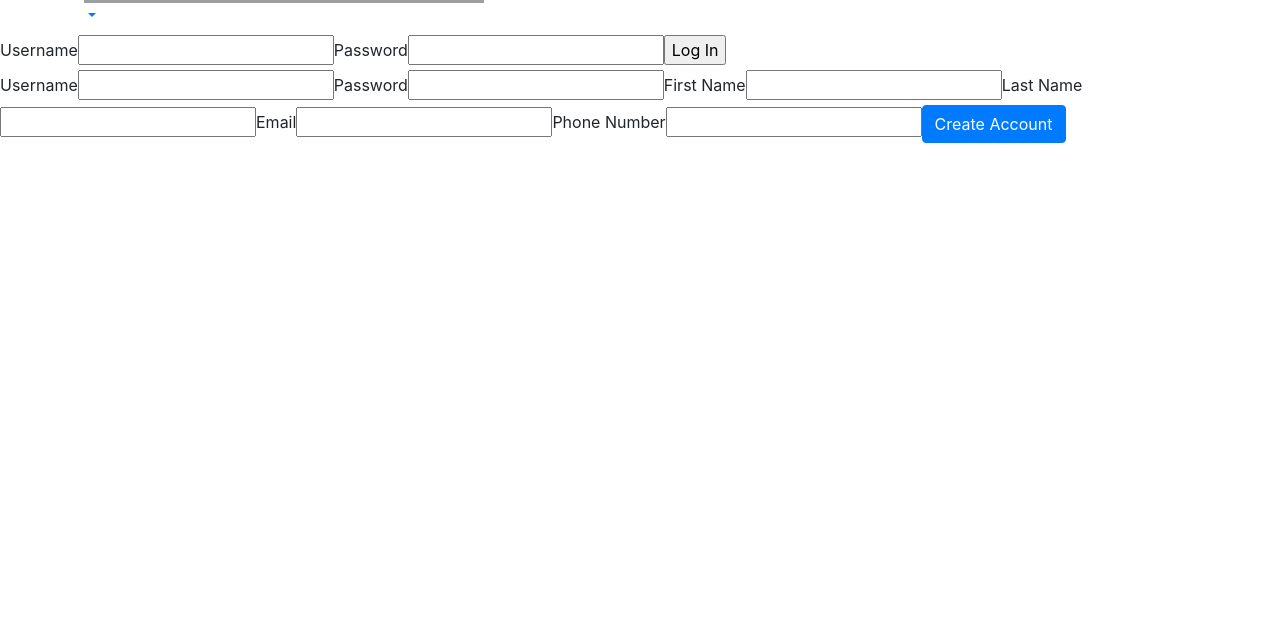
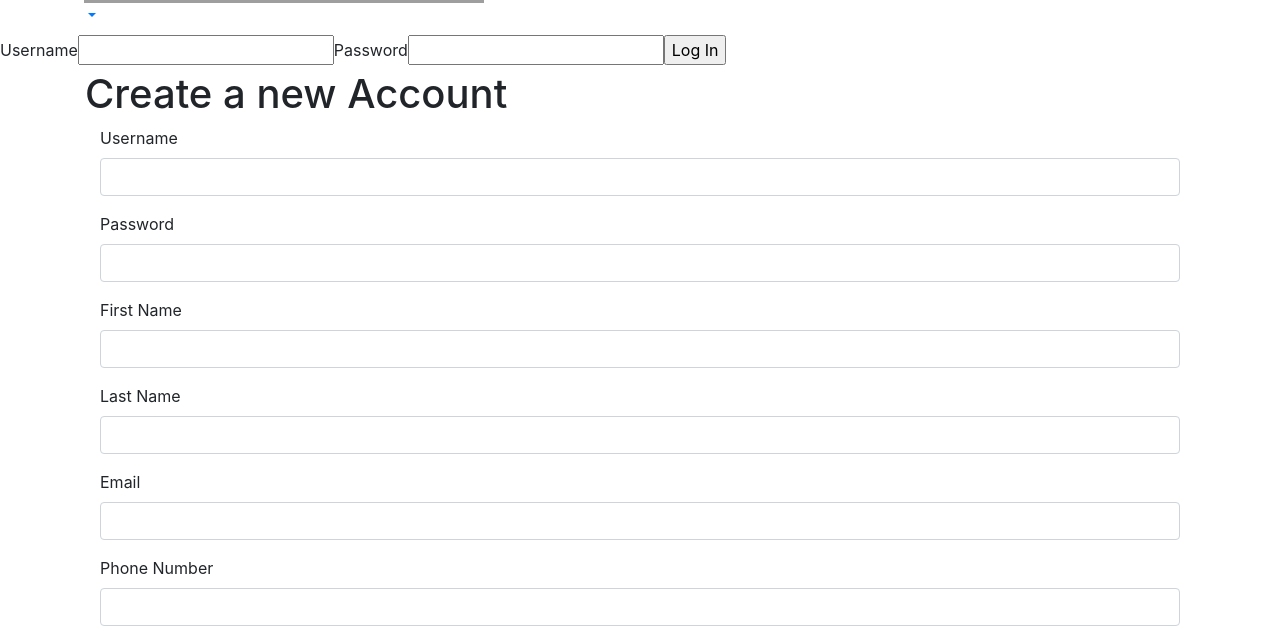
Before and after one commit to javatures/MaximusCarRental, a React (Create React App) app in the folder rental-react/: page / in a window 1280 px wide. Shown: the part 305-945 px from the top of the page. Before the commit the page ends 800 px from the top, so only its background shows below. Built offline with nearby package versions, Linux system fonts and the light colour scheme; grey boxes are pictures that could not be loaded.

Commit message:
Styled the create new renter page

```diff
--- a/rental-react/src/App.tsx
+++ b/rental-react/src/App.tsx
@@ -2,14 +2,14 @@ import React from 'react';
 import './App.css';
 import SigninForm from './components/SigninForm'
 import NavBar from './components/NavBar'
-import RenterForm from './components/RenterForm'
+import NewRenterContainer from './components/NewRenterContainer';
 
 function App() {
   return (
     <>
     <NavBar />
     <SigninForm />
-    <RenterForm />
+    <NewRenterContainer />
     </>
   );
 }
--- /dev/null
+++ b/rental-react/src/components/NewRenterContainer.tsx
@@ -0,0 +1,15 @@
+import React, { FC } from 'react';
+import Container from 'react-bootstrap/Container';
+import RenterForm from './RenterForm';
+
+const NewRenterContainer: FC<{}> = (): JSX.Element => {
+
+    return(
+        <Container>
+            <h1>Create a new Account</h1>
+            <RenterForm />
+        </Container>
+    )
+}
+
+export default NewRenterContainer;
--- a/rental-react/src/components/RenterForm.tsx
+++ b/rental-react/src/components/RenterForm.tsx
@@ -1,5 +1,7 @@
-import React, { FC, useState, useEffect} from 'react';
+import React, { FC } from 'react';
 import Button from 'react-bootstrap/Button';
+import Form from 'react-bootstrap/Form';
+import Row from 'react-bootstrap/Container';
 
 const RenterForm: FC<{}> = (): JSX.Element => {
     const [username, setUsername] = React.useState("");
@@ -12,7 +14,7 @@ const RenterForm: FC<{}> = (): JSX.Element => {
     const handleSubmit = (e: React.FormEvent) => {
         e.preventDefault();
 
-        let newRenter = {username: username, password: password, fname: fname, lname: lname, email: email, phoneString: phoneString};
+        let newRenter = { username: username, password: password, fname: fname, lname: lname, email: email, phoneString: phoneString };
         let myJson = JSON.stringify(newRenter);
 
         var request = new XMLHttpRequest();
@@ -22,30 +24,42 @@ const RenterForm: FC<{}> = (): JSX.Element => {
         request.send(myJson);
     }
 
-    return(
-        <form onSubmit={handleSubmit}>
-            <div>
-                <label htmlFor="username">Username</label>
-                <input type="text" value={username} onChange={(e) => setUsername(e.target.value)}/>
+    return (
+        <Form onSubmit={handleSubmit}>
+            <Row>
+                <Form.Group controlId="username">
+                    <Form.Label>Username</Form.Label>
+                    <Form.Control type="text" value={username} onChange={(e) => setUsername(e.target.value)} />
+                </Form.Group>
 
-                <label htmlFor="password">Password</label>
-                <input type="password" value={password} onChange={(e) => setPassword(e.target.value)}/>
+                <Form.Group controlId="password">
+                    <Form.Label>Password</Form.Label>
+                    <Form.Control type="password" value={password} onChange={(e) => setPassword(e.target.value)} />
+                </Form.Group>
 
-                <label htmlFor="fname">First Name</label>
-                <input type="text" value={fname} onChange={(e) => setFname(e.target.value)}/>
+                <Form.Group controlId="fname">
+                    <Form.Label>First Name</Form.Label>
+                    <Form.Control type="text" value={fname} onChange={(e) => setFname(e.target.value)} />
+                </Form.Group>
 
-                <label htmlFor="lname">Last Name</label>
-                <input type="text" value={lname} onChange={(e) => setLname(e.target.value)}/>
+                <Form.Group controlId="lname">
+                    <Form.Label>Last Name</Form.Label>
+                    <Form.Control type="text" value={lname} onChange={(e) => setLname(e.target.value)} />
+                </Form.Group>
 
-                <label htmlFor="email">Email</label>
-                <input type="email" value={email} onChange={(e) => setEmail(e.target.value)}/>
+                <Form.Group controlId="email">
+                    <Form.Label>Email</Form.Label>
+                    <Form.Control type="email" value={email} onChange={(e) => setEmail(e.target.value)} />
+                </Form.Group>
 
-                <label htmlFor="phone">Phone Number</label>
-                <input type="phone" value={phoneString} onChange={(e) => setPhoneString(e.target.value)}/>
+                <Form.Group controlId="phoneString">
+                    <Form.Label>Phone Number</Form.Label>
+                    <Form.Control type="phone" value={phoneString} onChange={(e) => setPhoneString(e.target.value)} />
+                </Form.Group>
 
-                <input className="btn btn-primary" type="submit" value="Create Account" />
-            </div>
-        </form>
+                <Button type="submit">Create Account</Button>
+            </Row>
+        </Form>
     )
 }
 
```
